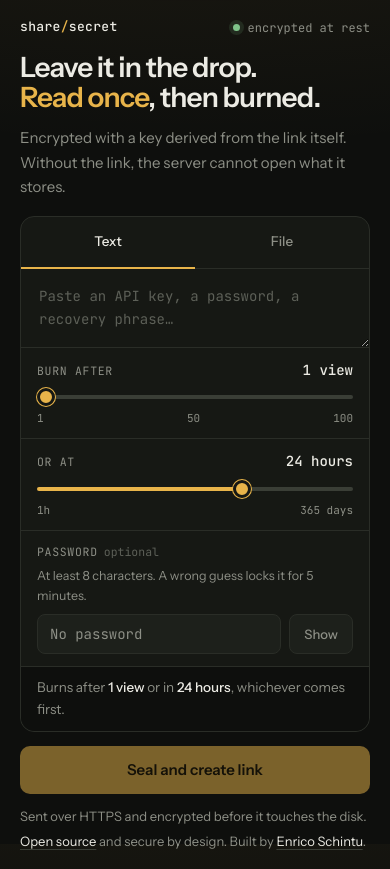
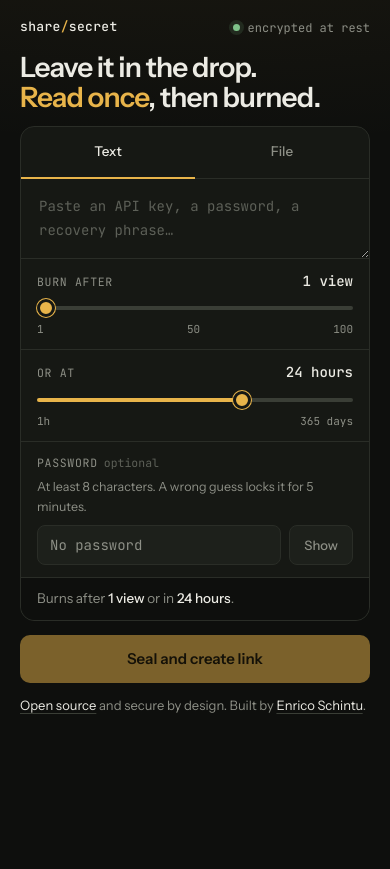
Before and after one commit to Schengatto/share-content-via-url, a Next.js app: page / in a window 390 px wide. After the commit the page ends 844 px from the top, so only its background shows below. Built offline with nearby package versions, Linux system fonts and the light colour scheme.

Commit message:
fix(layout): fit the create page without scroll on mobile and keep the supported chips visible (SHS-5)
Hide the lead paragraph below 640px and at heights up to 740px, drop the mobile-only footer line and the 'whichever comes first' tail, and remove the max-height rule that hid the supported chips.

```diff
--- a/app/file-dropzone.tsx
+++ b/app/file-dropzone.tsx
@@ -107,7 +107,7 @@ export function FileDropzone({
 
       {error && <p className="text-sm text-ember">{error}</p>}
 
-      <div className="flex flex-wrap items-center gap-x-3 gap-y-1.5 pt-0.5 [@media(max-height:740px)]:hidden">
+      <div className="flex flex-wrap items-center gap-x-3 gap-y-1.5 pt-0.5">
         <span className="font-mono text-[11px] uppercase tracking-wider text-dim">Supported</span>
         {SUPPORTED_FILE_GROUPS.flatMap((group) => group.items).map((type) => (
           <span
--- a/app/page.tsx
+++ b/app/page.tsx
@@ -31,7 +31,7 @@ type ScaleMark = { label: string; at: number };
 
 const PAGE = "mx-auto w-full max-w-[640px] px-5 pb-4 pt-4";
 const HEADLINE = "mb-3.5 text-[clamp(28px,3.6vw,36px)] [@media(max-height:740px)]:text-[28px] font-semibold leading-[1.06] tracking-[-0.03em]";
-const LEAD = "mb-4 max-w-[46ch] text-dim";
+const LEAD = "mb-4 max-w-[46ch] text-dim max-sm:hidden [@media(max-height:740px)]:hidden";
 const OPTION = "px-4 py-3 sm:px-[18px]";
 const OPTION_HEAD = "mb-2 flex flex-wrap items-baseline justify-between gap-x-3 gap-y-1";
 const FOOT = "text-[13px] text-dim";
@@ -278,7 +278,8 @@ export default function CreatePage() {
             className="rounded-b-[14px] border-t border-edge bg-night px-4 py-2.5 text-[13.5px] text-dim sm:px-[18px]"
           >
             Burns after <b className="font-medium text-ink">{viewsLabel(views)}</b> or in{" "}
-            <b className="font-medium text-ink">{ttlStop.label}</b>, whichever comes first.
+            <b className="font-medium text-ink">{ttlStop.label}</b>
+            <span className="max-sm:hidden">, whichever comes first</span>.
             {password !== "" && " Password protected."}
           </p>
         </div>
@@ -295,8 +296,8 @@ export default function CreatePage() {
             {error}
           </p>
         )}
-        <p className={`mt-3 ${FOOT}`}>Sent over HTTPS and encrypted before it touches the disk.</p>
-        <p className={`mt-1 ${FOOT}`}>
+        <p className={`mt-3 max-sm:hidden ${FOOT}`}>Sent over HTTPS and encrypted before it touches the disk.</p>
+        <p className={`mt-3 sm:mt-1 ${FOOT}`}>
           <a
             href="https://github.com/Schengatto/share-content-via-url"
             target="_blank"
```
Also changed, not shown: 1 other file (tests, documents, lock files or other folders).
